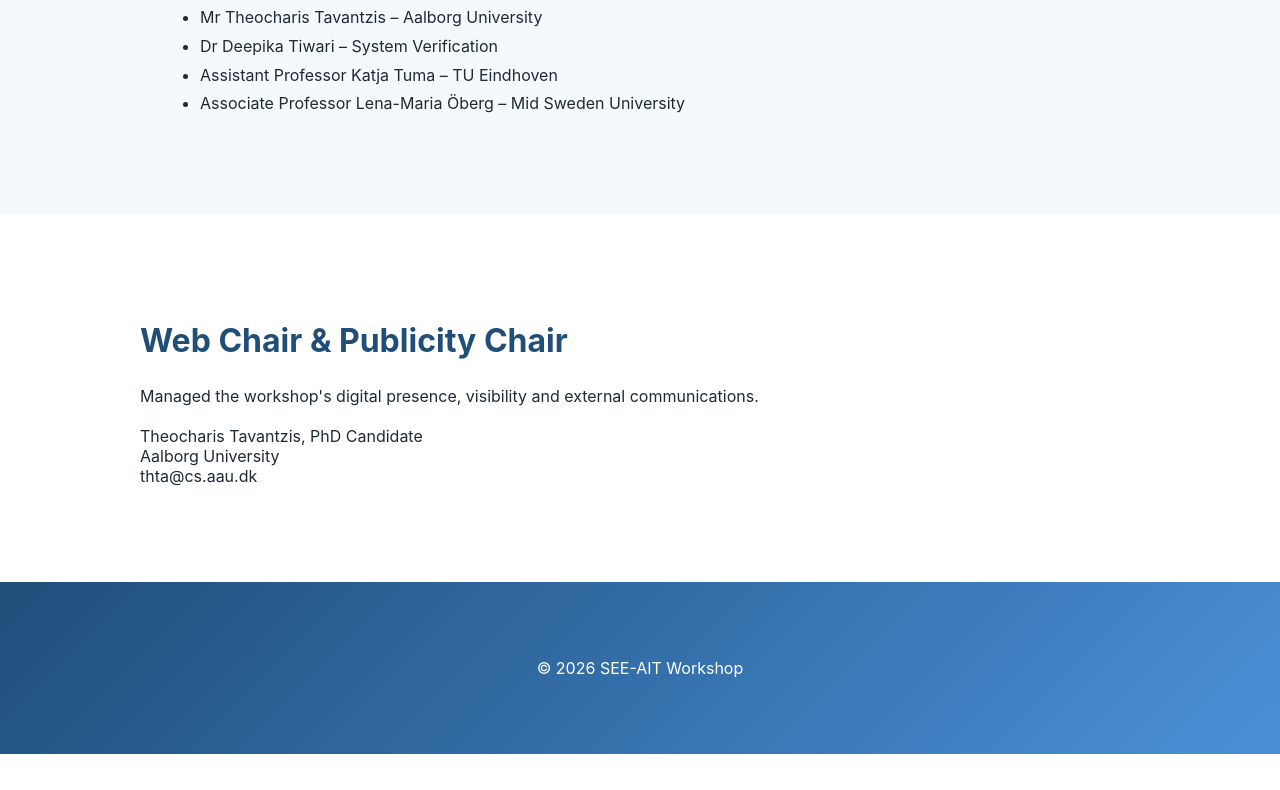
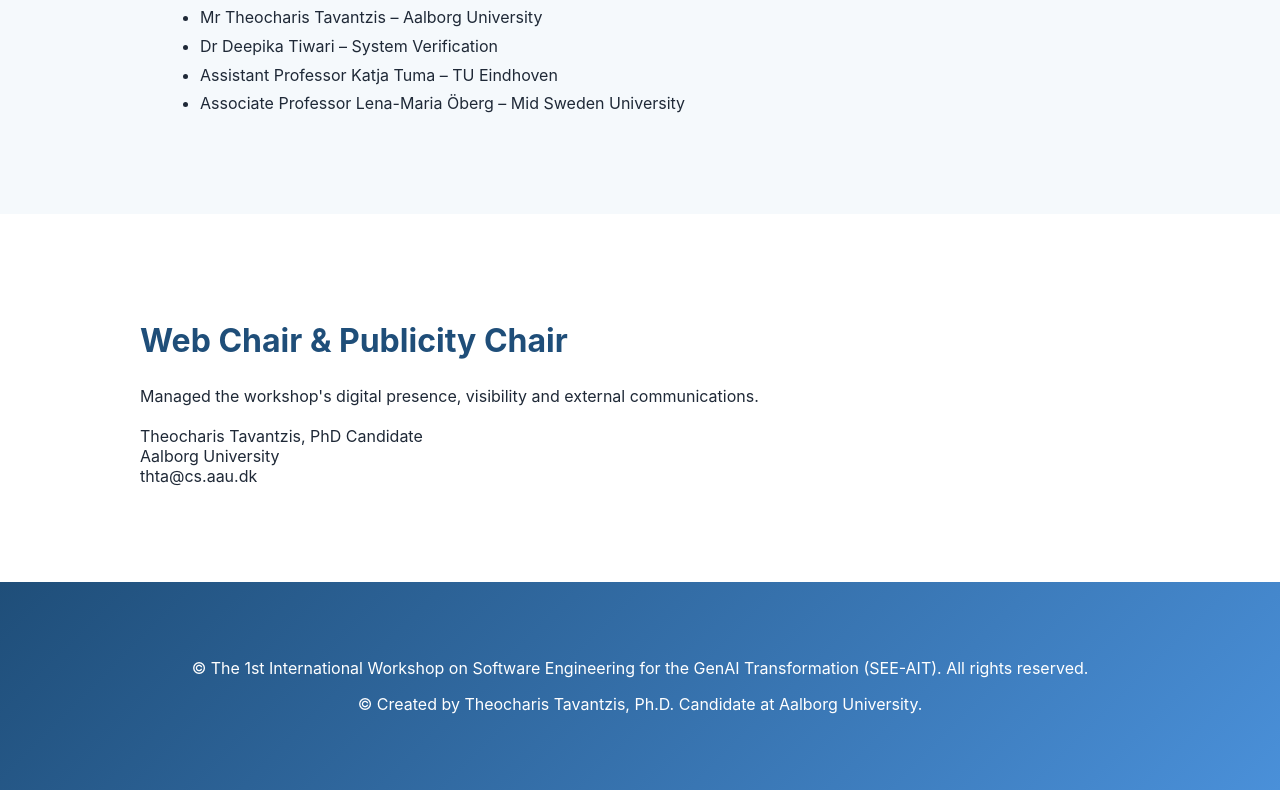
Before and after one commit to seeait/seeait.github.io, a plain HTML site: page index.html in a window 1280 px wide. Shown: the part 5952-6742 px from the top of the page. Before the commit the page ends 6706 px from the top, so only its background shows below. Drawn offline with Linux system fonts and the light colour scheme.

Commit message:
Adjust the footer info.

```diff
--- a/index.html
+++ b/index.html
@@ -264,8 +264,10 @@
   </div>
 </section>
 
+<!-- Footer -->
 <footer>
-  <p>© 2026 SEE-AIT Workshop</p>
+  <p>© The 1st International Workshop on Software Engineering for the GenAI Transformation (SEE-AIT). All rights reserved.</p>
+  <p>© Created by Theocharis Tavantzis, Ph.D. Candidate at Aalborg University.</p>
 </footer>
 
 </body>
```
